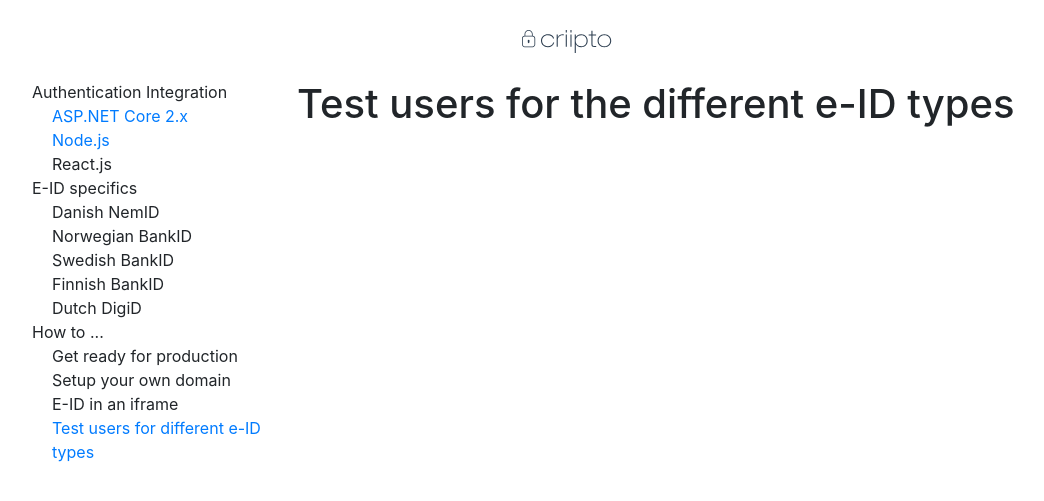
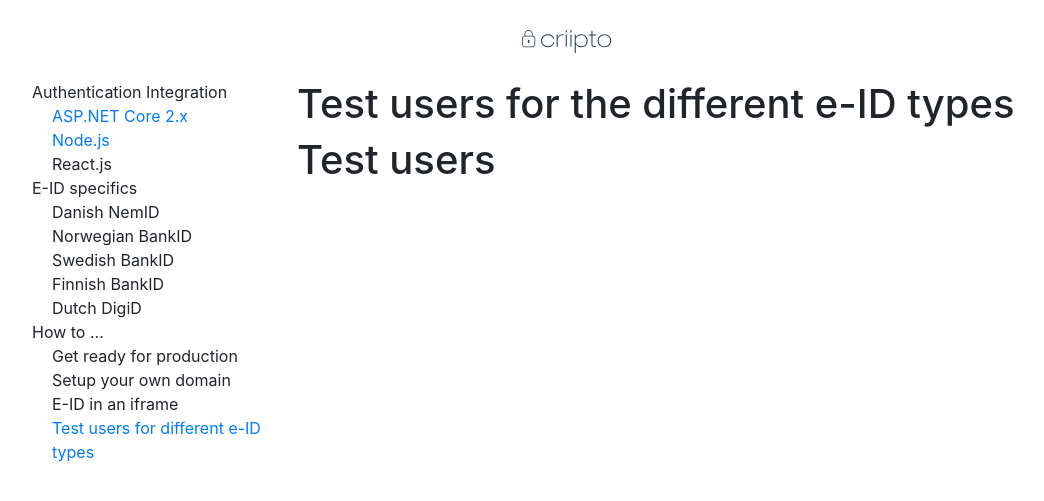
Before and after one commit to criipto/docs-old, a Jekyll site: the page built from how-to/test-users.md, in a window 1280 px wide. Shown: the top 501 px of the page, without its empty margins (73-1117 px from the left). Built offline with Jekyll 4.4.1, drawn with Linux system fonts in a browser that asks for light colours; nearby versions of some CDN libraries; library files that are not in the unit come from our copies; our own code applies the rules of GitHub Pages for plain Markdown files.

Commit message:
New article

```diff
--- a/how-to/test-users.md
+++ b/how-to/test-users.md
@@ -3,3 +3,5 @@
 ---
 
 # Test users for the different e-ID types
+
+{% include snippets/test-users.md %}
```
